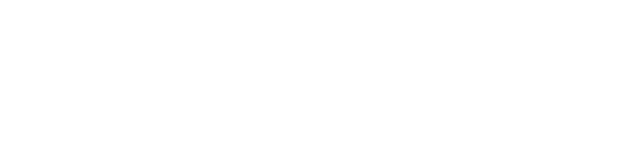
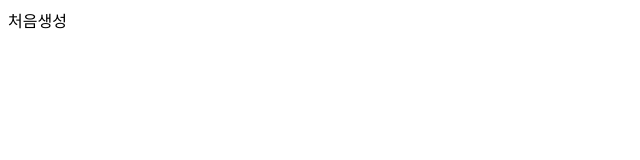
Before and after one commit to boopunk/first-noona-project, a plain HTML site: page index.html in a window 1280 px wide. Shown: the full height of the page, 0-640 px from the left. Drawn offline with Linux system fonts and the light colour scheme.

Commit message:
css 생성

```diff
--- a/index.html
+++ b/index.html
@@ -6,6 +6,6 @@
     <title>Test</title>
 </head>
 <body>
-    <div></div>
+    <div>처음생성</div>
 </body>
 </html>
```
Also changed, not shown: style.css (added).
